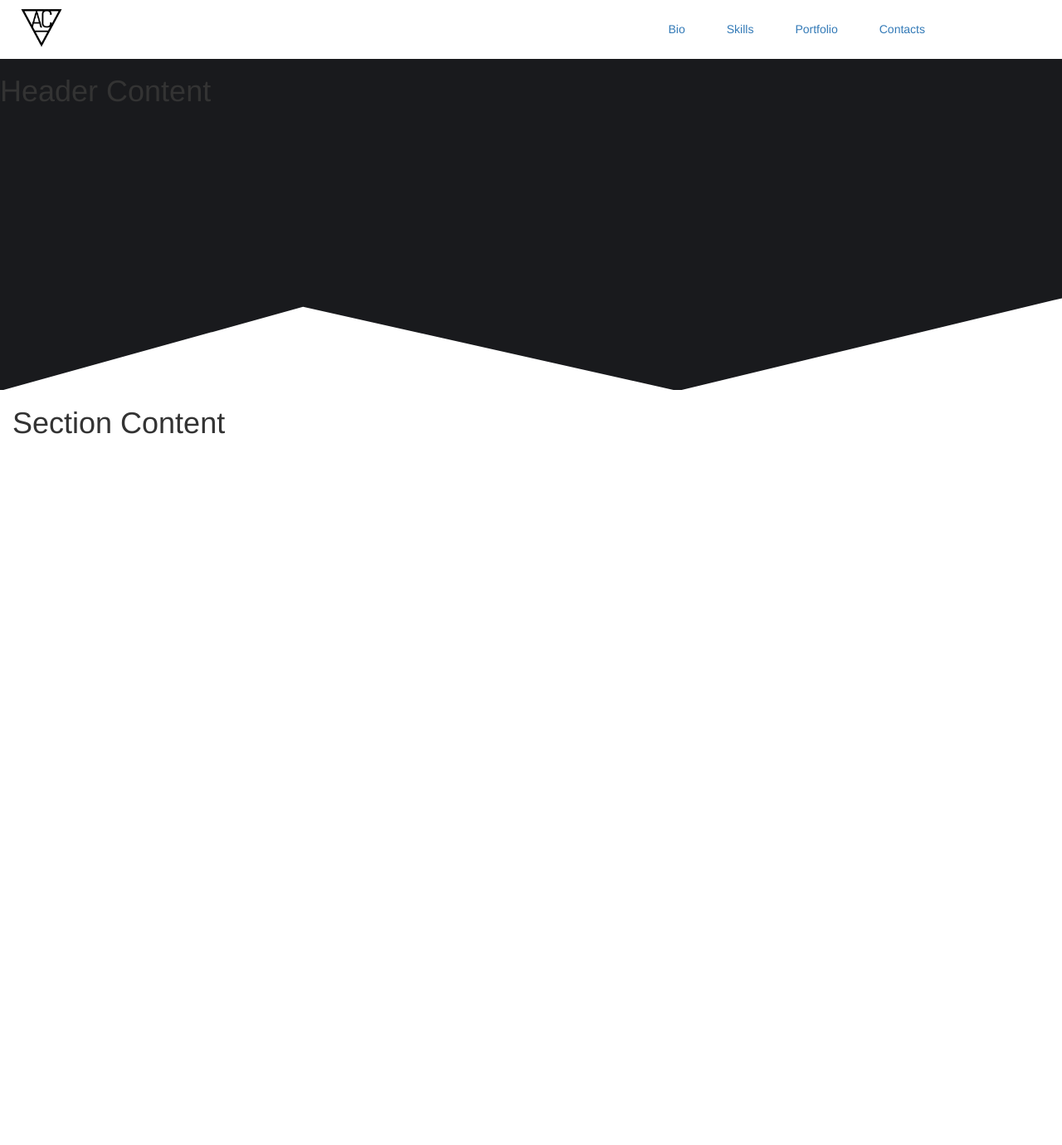
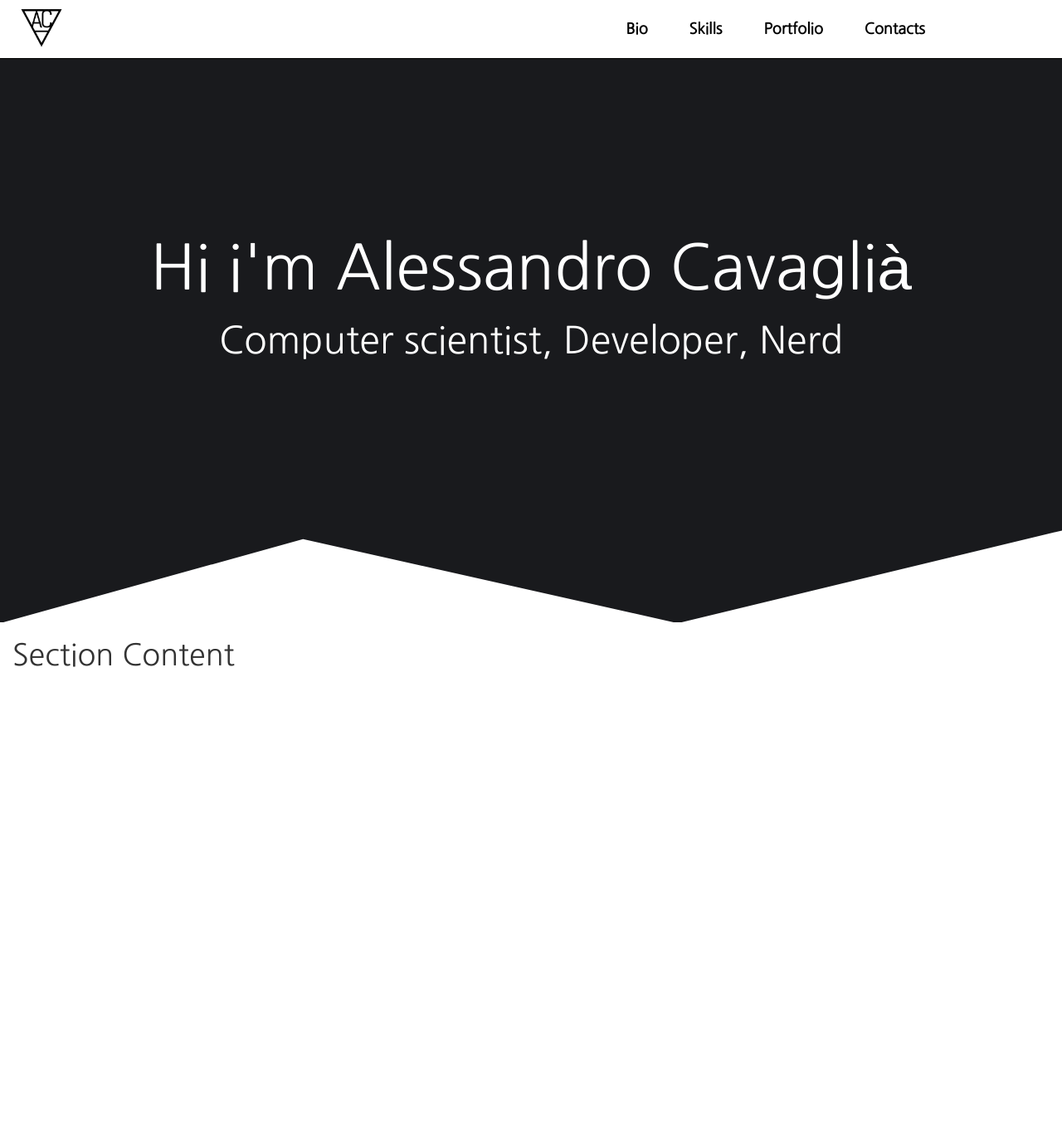
Before and after one commit to AlessandroCavaglia/Alessandrocavaglia.github.io, a PHP site: page /TestNewHome.html in a window 1280 px wide. Shown: the whole page at 83% size. Before the commit the page ends 523 px from the top, so only its background shows below. Run offline with PHP 8.4, Linux system fonts and the light colour scheme.

Commit message:
Uploading new test index and the new style

```diff
--- a/CSS/Style2.css
+++ b/CSS/Style2.css
@@ -1,10 +1,4 @@
-.div1 {
-    position: relative;
-    height: 300px;
-    background-image: linear-gradient(#191a1d, #191a1d);
-    height: 50vh;
-    padding: 0px;
-}
+/*Navbar Style*/
 .brand{
     height: 100%;
 }
@@ -26,8 +20,17 @@
 .navbar-right{
     margin-right: 10%;
 }
+@media screen and (max-width: 765px){
+    .navbar-right{
+        margin-right: 0;
+        margin-bottom: 0;
+    }
+    .navbar-li{
+        margin:0 !important;
+    }
+}
 .icon-bar {
-    background-color: #000; /* Changes regular toggle color */
+    background-color: #000;
 }
 .navbar-toggle{
     min-height: 50px;
@@ -47,16 +50,77 @@
     margin-left: 10px;
     text-align: center;
 }
-.navbar-a{
+.navbar-a {
     min-height: 70px;
     line-height: 70px !important;
     padding-top: 0px !important;
     padding-bottom: 0px !important;
+    font-size: 18px;
+    color:#000;
+}
+.navbar-a:after{
+    content: '';
+    position: absolute;
+    border-bottom: 2px solid #000;
+    bottom: 0;
+    left: 0;
+    right: 100%;
+    transition: all 500ms;
+}
+.navbar-a:hover:after{
+   right:0;
 }
 
 
+.navbar-a:hover{
+    color:#191919;
+}
+.navbar{
+    border-bottom-width: 1px;
+    border-color: black;
+}
+.navbar-collapse{
+    padding: 0;
+}
+body {
+    padding-top: 70px;               /*Body top padding for the sliding topbar*/
+    font-family: 'Nanum Gothic', sans-serif;
+}
 
-body { padding-top: 70px; }
+/*End of the navbar style*/
+
+
+
+.div1 {
+    position: relative;
+    background-image: linear-gradient(#191a1d, #191a1d);
+    height: 85vh;
+    padding: 0;
+}
+.div1Text{
+    text-align: center;
+    padding-top: 15%;
+}
+.div1BigText
+{
+    color:#fff;
+    font-size: 75px;
+}
+.div1NormalText{
+    color:#fff;
+    font-size: 45px;
+}
+@media screen and (max-width: 765px){
+    .div1{
+        box-shadow: 0 4px 30px -2px gray;
+    }
+    .div1BigText{
+        font-size: 50px;
+    }
+    .div1NormalText{
+        font-size: 30px;
+    }
+}
 
 svg {
     position: absolute;
--- a/TestNewHome.html
+++ b/TestNewHome.html
@@ -8,6 +8,7 @@
     <title>AlessandroCavaglià</title>
     <script src="JS/jquery-3.3.1.min.js"></script>
     <script src="JS/Bootstrap/js/bootstrap.js"></script>
+    <link href="https://fonts.googleapis.com/css?family=Nanum+Gothic" rel="stylesheet">
     <link rel="stylesheet" href="CSS/Style2.css">
 </head>
 <body>
@@ -26,10 +27,10 @@
         </div>
         <div class="collapse navbar-collapse" id="navbar-collapse-1">
             <ul class="nav navbar-nav navbar-right">
-                <li class="navbar-li"><a href="#" class="navbar-a">Bio</a></li>
-                <li class="navbar-li"><a href="#" class="navbar-a">Skills</a></li>
-                <li class="navbar-li"><a href="#" class="navbar-a">Portfolio</a></li>
-                <li class="navbar-li"><a href="#" class="navbar-a">Contacts</a></li>
+                <li class="navbar-li"><a href="#" class="navbar-a"><b>Bio</b></a></li>
+                <li class="navbar-li"><a href="#" class="navbar-a"><b>Skills</b></a></li>
+                <li class="navbar-li"><a href="#" class="navbar-a"><b>Portfolio</b></a></li>
+                <li class="navbar-li"><a href="#" class="navbar-a"><b>Contacts</b></a></li>
             </ul>
         </div>
     </div>
@@ -38,7 +39,10 @@
 </nav>
 <div class="container-fluid" style="padding: 0px;">
     <div class="col-xs-12 div1">
-        <h1>Header Content</h1>
+        <div class="div1Text">
+            <h1 class="div1BigText">Hi i'm Alessandro Cavaglià</h1>
+            <h1 class="div1NormalText">Computer scientist, Developer, Nerd</h1>
+        </div>
         <svg xmlns="http://www.w3.org/2000/svg" preserveAspectRatio="none" viewBox="0 186 1900 113" id="BigSVG" style="display: none">
             <polygon fill="white" points="0,300 542.167,210.5 1212.5,300 1920,198.5 1920,300"  ></polygon>
         </svg>
```
